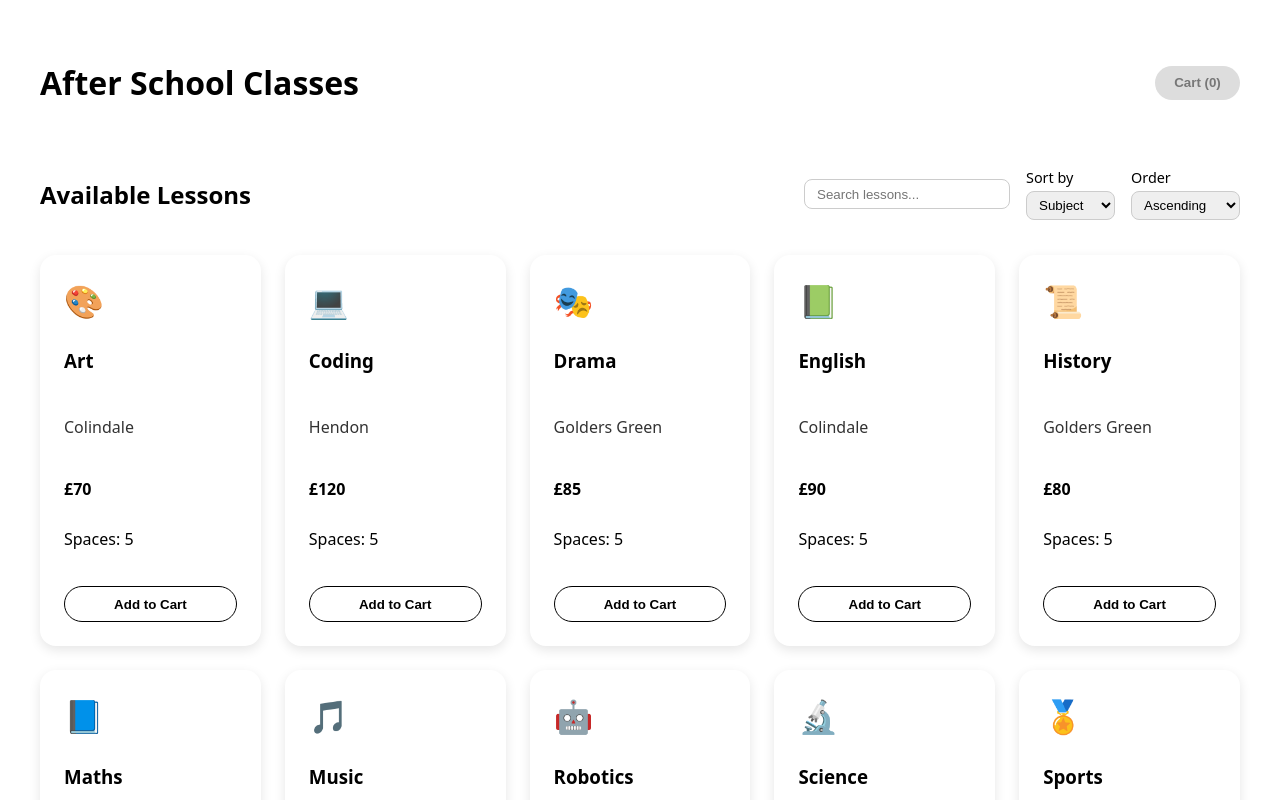
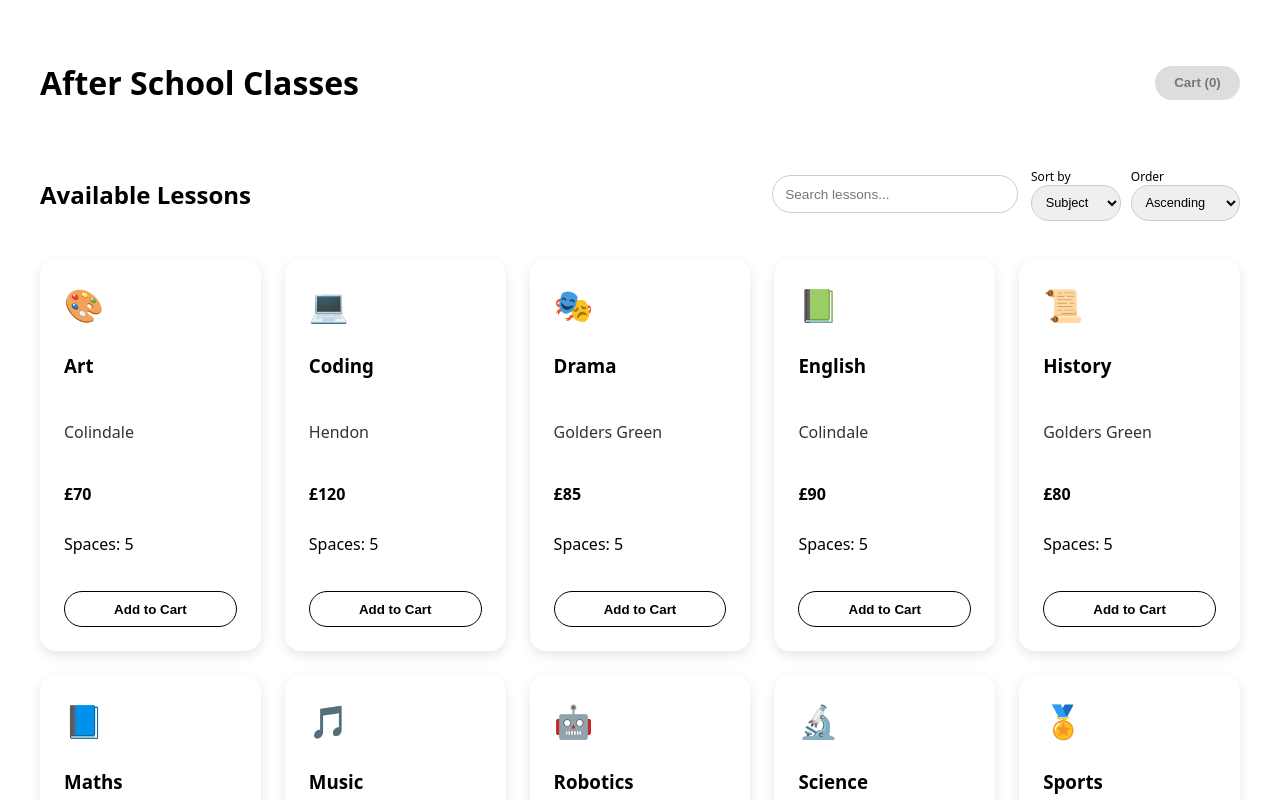
Before and after one commit to Aqabjaved1010/after-school-frontend, a Vue app: page / in a window 1280 px wide. Shown: the top 800 px of the page. Built offline with nearby package versions, Linux system fonts and the light colour scheme.

Commit message:
Aligned search and sort controls

```diff
--- a/src/App.vue
+++ b/src/App.vue
@@ -283,42 +283,48 @@ function checkout() {
   display: flex;
   justify-content: space-between;
   align-items: center;
-  margin-bottom: 1.5rem;
+  margin-bottom: 1.8rem;
   gap: 1rem;
-  flex-wrap: wrap;
 }
+
 
 .sort-controls {
   display: flex;
-  gap: 1rem;
-  flex-wrap: wrap;
+  align-items: center;
+  gap: 0.6rem;
 }
 
 .sort-control {
   display: flex;
   flex-direction: column;
-  font-size: 0.9rem;
+  font-size: 0.75rem;
 }
 
 .sort-control select {
-  margin-top: 0.25rem;
-  padding: 0.3rem 0.5rem;
-  border-radius: 0.5rem;
+  height: 36px;
+  padding: 0 0.6rem;
+  border-radius: 999px;
   border: 1px solid #ccc;
+  font-size: 0.8rem;
 }
+
+
 .controls-right {
   display: flex;
   align-items: center;
-  gap: 1rem;
-  flex-wrap: wrap;
+  gap: 0.8rem;
 }
 
+
 .search-input {
-  padding: 0.4rem 0.75rem;
-  border-radius: 0.5rem;
+  height: 36px;
+  padding: 0 0.75rem;
+  border-radius: 999px;
   border: 1px solid #ccc;
-  min-width: 180px;
+  min-width: 220px;
+  font-size: 0.85rem;
 }
+
 
 
 .lessons-grid {
```
